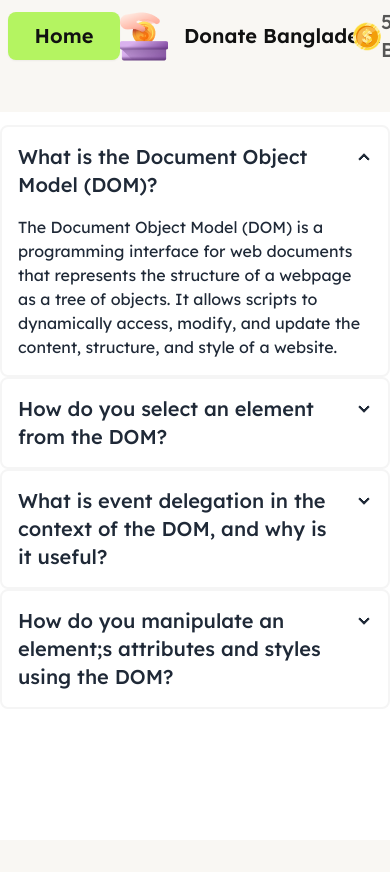
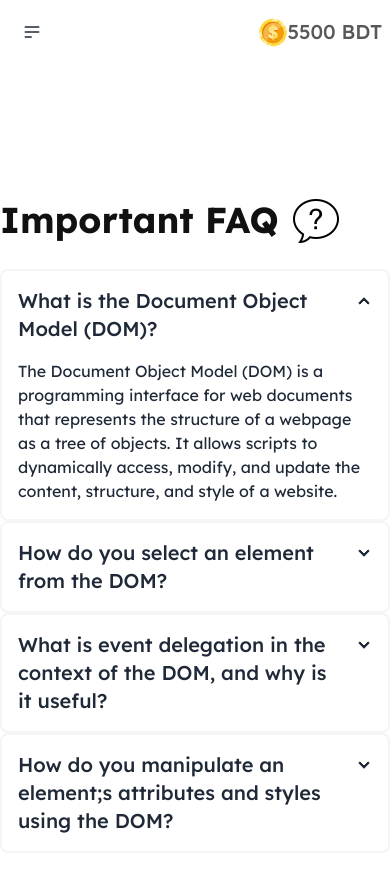
Before and after one commit to rafi67/B-10_Assigment-5, a plain HTML site: page blog.html in a window 390 px wide. Drawn offline with nearby package versions, Linux system fonts and the light colour scheme.

Commit message:
mobile responsive completed

```diff
--- a/blog.html
+++ b/blog.html
@@ -18,17 +18,42 @@
   <script src="https://kit.fontawesome.com/ce84752e9f.js" crossorigin="anonymous"></script></head>
 
 <body class="font-lexend">
-  <header class="w-full mx-auto fixed top-0 min-h-28 backdrop-blur-sm bg-nav-bg-primary">
+  <header class="w-full mx-auto fixed top-0 xl:min-h-32 backdrop-blur-sm">
     <nav class="w-full mx-auto">
+        <!-- navbar button -->
         <div class="justify-between navbar">
+            <div class="navbar-start xl:hidden">
+                <div class="dropdown">
+                  <div tabindex="0" role="button" class="btn btn-ghost btn-circle">
+                    <svg
+                      xmlns="http://www.w3.org/2000/svg"
+                      class="h-5 w-5"
+                      fill="none"
+                      viewBox="0 0 24 24"
+                      stroke="currentColor">
+                      <path
+                        stroke-linecap="round"
+                        stroke-linejoin="round"
+                        stroke-width="2"
+                        d="M4 6h16M4 12h16M4 18h7" />
+                    </svg>
+                  </div>
+                  <ul
+                    tabindex="0"
+                    class="menu menu-sm dropdown-content bg-base-100 rounded-box z-[1] mt-3 w-52 p-2 shadow">
+                    <li><a href="index.html">Home</a></li>
+                  </ul>
+                </div>
+              </div>
             <!-- navbar start -->
-        <div class="navbar-start">
-          <a href="index.html"
-            class="w-28 btn btn-active bg-button-primary border-none hover:bg-button-primary text-xl font-semibold text-text-primary">Home</a>
+            <div class="navbar-start hidden xl:block">
+                <a href="blog.html"
+                    class="w-28 btn btn-active bg-button-primary border-none hover:bg-button-primary text-xl font-semibold text-text-primary"
+                    target="_blank">Blog</a>
             </div>
 
             <!-- navbar center -->
-        <div class="navbar-center space-x-4">
+            <div class="navbar-center space-x-4 hidden xl:block">
                 <img src="assets/logo.png" alt="logo">
                 <h3 class="text-xl text-text-primary font-semibold">Donate Bangladesh</h3>
             </div>
@@ -41,7 +66,7 @@
         </div>
     </nav>
 </header>
-  <main class="container mx-auto h-[90vh] flex items-center">
+  <main class="container mx-auto h-[90vh] flex items-center mt-36 xl:mt-0">
     <!-- FAQ section -->
     <section class="flex items-center justify-center flex-col space-y-6">
       <!-- text content -->
```
Also changed, not shown: index.html (+12 -12 lines). Lines whose indentation alone changed are shown as unchanged.
